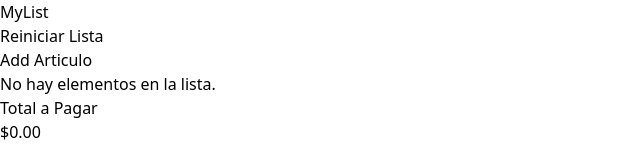
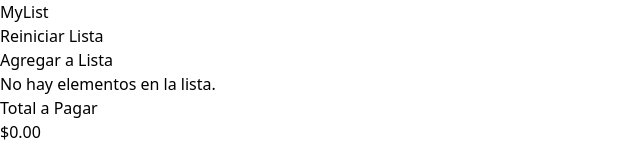
Before and after one commit to DeltechArch/MyList, a React (Vite) app: page / in a window 1280 px wide. Shown: the top 160 px of the page, without its empty margins (0-640 px from the left). Built offline with nearby package versions, Linux system fonts and the light colour scheme.

Commit message:
Pequeños cambios, boton disable y ternarios

```diff
--- a/src/App.jsx
+++ b/src/App.jsx
@@ -28,6 +28,7 @@ function App() {
      setLista={setLista}
      />
      <BotonAdd
+     lista={lista}
      setLista={setLista}
      setVisible={setVisible}
      visible={visible}
--- a/src/components/BotonAdd.jsx
+++ b/src/components/BotonAdd.jsx
@@ -1,7 +1,7 @@
 import React, { useState } from 'react';
 import FormArticulo from './FormArticulo';
 
-export default function BotonAdd({setLista,setVisible,visible}) {
+export default function BotonAdd({lista,setLista,setVisible,visible}) {
 
 
   const handleClick = () => {
@@ -13,7 +13,7 @@ export default function BotonAdd({setLista,setVisible,visible}) {
   return (
     <div className="grid grid-cols-1 justify-items-center ">
       <button className="bg-indigo-300 w-72 h-11 text-white font-black mb-3" onClick={handleClick}>
-        Add Articulo
+        {lista.length > 0 ? "Segruir Agregando": "Agregar a Lista"}
       </button>
 
       {visible && (<FormArticulo
--- a/src/components/Hedear.jsx
+++ b/src/components/Hedear.jsx
@@ -17,7 +17,7 @@ export default function Hedear({ lista, setLista }) {
       <button
         type='button'
         onClick={handleVaciarLocal}
-        disabled={lista.length <= 1}
+        disabled={lista.length <= 0}
         className={`bg-red-500 text-white m-2 rounded-lg w-fit p-2 ${lista.length < 1 ? 'opacity-10 cursor-not-allowed' : ''}`}>Reiniciar Lista</button>
     </div >
   )
```
